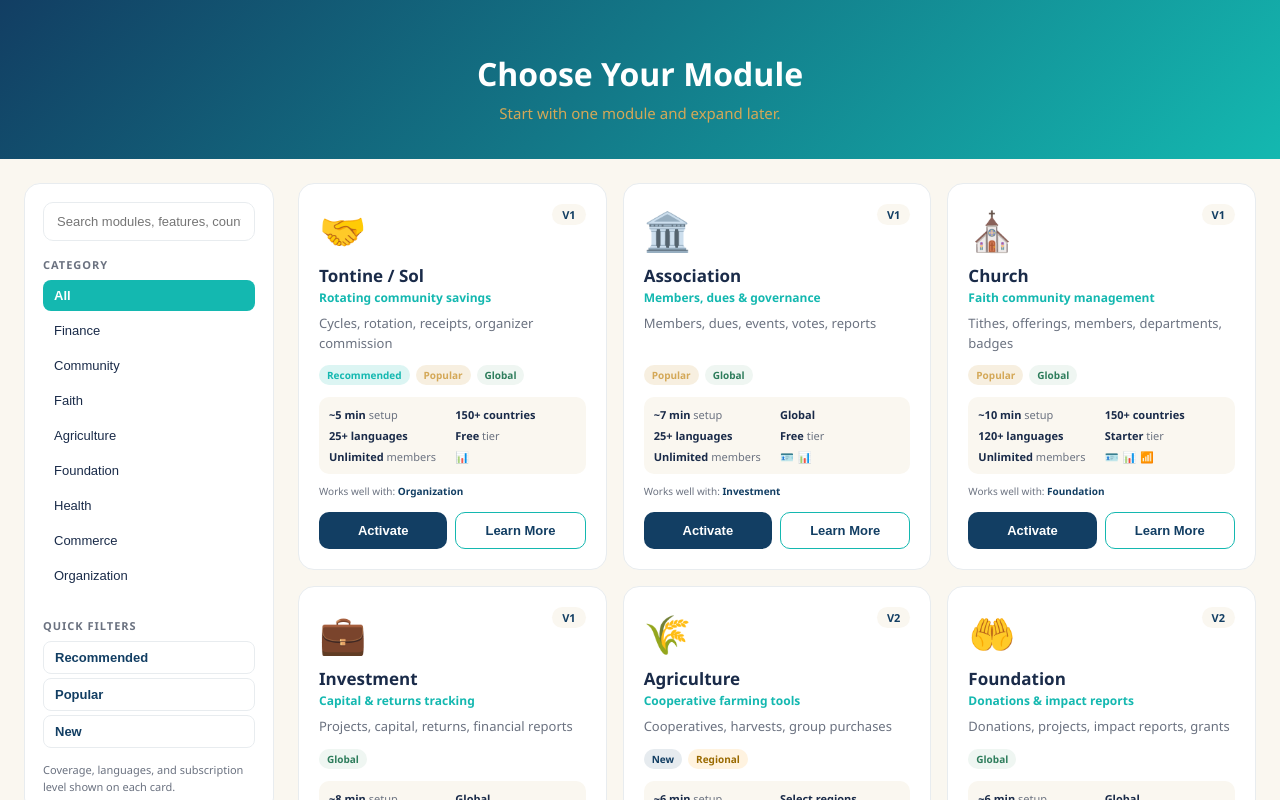
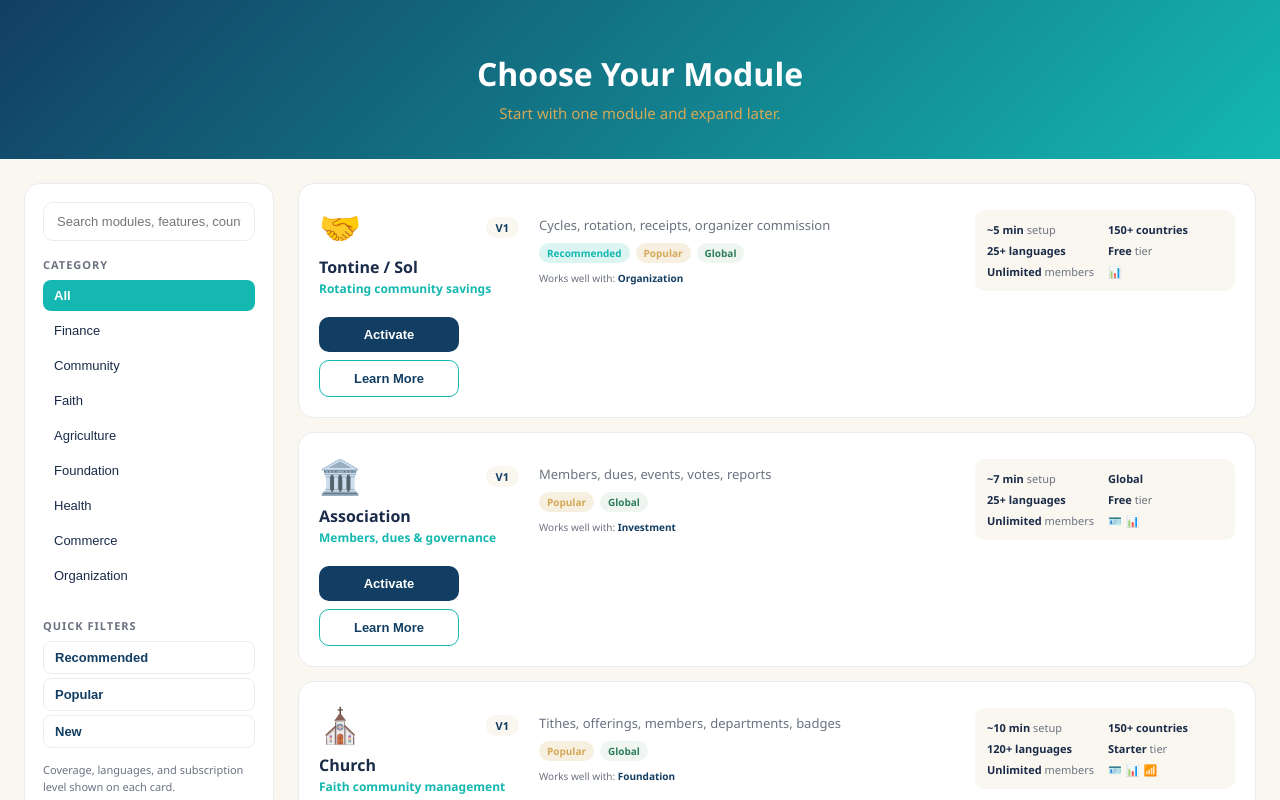
Before and after one commit to Rachelejr/tarsyn-app, a Next.js app: page /workspace/select-module in a window 1280 px wide. Shown: the top 800 px of the page. Built offline with nearby package versions, Linux system fonts and the light colour scheme.

Commit message:
Redesign module cards as wide landscape strips for better aesthetics

```diff
--- a/src/app/workspace/select-module/page.tsx
+++ b/src/app/workspace/select-module/page.tsx
@@ -3,13 +3,12 @@
 import { useState, useMemo } from 'react';
 import { useRouter } from 'next/navigation';
 
-// ── PREMIUM PALETTE — Royal Ocean Blue + Turquoise + Soft Gold ──
 const C = {
-  primary:   '#123E63', // Royal Ocean Blue
+  primary:   '#123E63',
   primaryHover: '#0E5E86',
-  turquoise: '#14B8B0', // Premium Turquoise
-  gold:      '#D4A857', // Soft Gold
-  bg:        '#FAF7F0', // Warm Ivory
+  turquoise: '#14B8B0',
+  gold:      '#D4A857',
+  bg:        '#FAF7F0',
   surface:   '#FFFFFF',
   border:    '#E8ECEF',
   textDark:  '#1A2B49',
@@ -165,27 +164,35 @@ export default function ChooseModulePage() {
             </div>
           </div>
 
-          {/* MODULE GRID */}
-          <div style={{ display: 'grid', gridTemplateColumns: 'repeat(auto-fit, minmax(300px, 1fr))', gap: '16px' }}>
+          {/* MODULE GRID — landscape cards, single wide column */}
+          <div style={{ display: 'flex', flexDirection: 'column', gap: '14px' }}>
             {filtered.map(m => (
-              <div key={m.title} className="module-card" style={{ background: C.surface, border: `1.5px solid ${C.border}`, borderRadius: '16px', padding: '20px', display: 'flex', flexDirection: 'column' }}>
-                <div style={{ display: 'flex', alignItems: 'flex-start', justifyContent: 'space-between', marginBottom: '8px' }}>
-                  <div style={{ fontSize: '38px' }}>{m.icon}</div>
+              <div key={m.title} className="module-card" style={{ background: C.surface, border: `1.5px solid ${C.border}`, borderRadius: '16px', padding: '20px', display: 'flex', alignItems: 'center', gap: '20px', flexWrap: 'wrap' }}>
+
+                <div style={{ flex: '0 0 200px', display: 'flex', flexDirection: 'column' }}>
+                  <div style={{ display: 'flex', alignItems: 'center', justifyContent: 'space-between', marginBottom: '6px' }}>
+                    <div style={{ fontSize: '34px' }}>{m.icon}</div>
                     <span style={{ fontSize: '11px', background: C.bg, color: C.primary, padding: '3px 10px', borderRadius: '20px', fontWeight: 700 }}>{m.version}</span>
                   </div>
-                <h3 style={{ color: C.textDark, fontSize: '17px', fontWeight: 800, margin: '0 0 2px' }}>{m.title}</h3>
-                <p style={{ color: C.turquoise, fontSize: '12px', fontWeight: 600, margin: '0 0 8px' }}>{m.subtitle}</p>
-                <p style={{ color: C.textGris, fontSize: '13px', margin: '0 0 12px', lineHeight: 1.5, flex: 1 }}>{m.desc}</p>
+                  <h3 style={{ color: C.textDark, fontSize: '16px', fontWeight: 800, margin: '0 0 2px' }}>{m.title}</h3>
+                  <p style={{ color: C.turquoise, fontSize: '12px', fontWeight: 600, margin: 0 }}>{m.subtitle}</p>
+                </div>
 
-                <div style={{ display: 'flex', flexWrap: 'wrap', gap: '6px', marginBottom: '12px' }}>
+                <div style={{ flex: '1 1 320px', minWidth: '260px' }}>
+                  <p style={{ color: C.textGris, fontSize: '13px', margin: '0 0 8px', lineHeight: 1.5 }}>{m.desc}</p>
+                  <div style={{ display: 'flex', flexWrap: 'wrap', gap: '6px', marginBottom: '8px' }}>
                     {m.tags.map(tag => (
                       <span key={tag} style={{ fontSize: '10px', background: TAG_STYLES[tag]?.bg || '#F1F1F1', color: TAG_STYLES[tag]?.color || C.textGris, padding: '3px 8px', borderRadius: '10px', fontWeight: 700 }}>
                         {tag}
                       </span>
                     ))}
                   </div>
+                  <p style={{ fontSize: '10px', color: C.textGris, margin: 0 }}>
+                    Works well with: <strong style={{ color: C.primary }}>{m.compatibleWith.join(', ')}</strong>
+                  </p>
+                </div>
 
-                <div style={{ display: 'grid', gridTemplateColumns: '1fr 1fr', gap: '6px', fontSize: '11px', color: C.textGris, marginBottom: '10px', background: C.bg, borderRadius: '10px', padding: '10px' }}>
+                <div style={{ flex: '0 0 260px', display: 'grid', gridTemplateColumns: '1fr 1fr', gap: '6px', fontSize: '11px', color: C.textGris, background: C.bg, borderRadius: '10px', padding: '12px' }}>
                   <div><strong style={{ color: C.textDark }}>{m.setupTime}</strong> setup</div>
                   <div><strong style={{ color: C.textDark }}>{m.countries}</strong></div>
                   <div><strong style={{ color: C.textDark }}>{m.languages}</strong></div>
@@ -198,17 +205,13 @@ export default function ChooseModulePage() {
                   </div>
                 </div>
 
-                <p style={{ fontSize: '10px', color: C.textGris, margin: '0 0 14px' }}>
-                  Works well with: <strong style={{ color: C.primary }}>{m.compatibleWith.join(', ')}</strong>
-                </p>
-
-                <div style={{ display: 'flex', gap: '8px' }}>
+                <div style={{ flex: '0 0 140px', display: 'flex', flexDirection: 'column', gap: '8px' }}>
                   <button className="btn-primary" onClick={() => setActivating(m)}
-                    style={{ flex: 1, padding: '10px', border: 'none', borderRadius: '10px', fontSize: '13px', fontWeight: 700, cursor: 'pointer' }}>
+                    style={{ padding: '10px', border: 'none', borderRadius: '10px', fontSize: '13px', fontWeight: 700, cursor: 'pointer' }}>
                     Activate
                   </button>
                   <button className="btn-secondary" onClick={() => router.push(`/modules/${m.title.toLowerCase().replace(/[^a-z0-9]+/g,'-')}`)}
-                    style={{ flex: 1, padding: '10px', borderRadius: '10px', fontSize: '13px', fontWeight: 600, cursor: 'pointer' }}>
+                    style={{ padding: '10px', borderRadius: '10px', fontSize: '13px', fontWeight: 600, cursor: 'pointer' }}>
                     Learn More
                   </button>
                 </div>
@@ -225,7 +228,6 @@ export default function ChooseModulePage() {
         </div>
       </div>
 
-      {/* ACTIVATION MODAL */}
       {activating && (
         <div style={{ position: 'fixed', inset: 0, background: 'rgba(26,43,73,0.55)', display: 'flex', alignItems: 'center', justifyContent: 'center', zIndex: 1000, padding: '20px' }}>
           <div style={{ background: 'white', borderRadius: '18px', padding: '32px', maxWidth: '420px', width: '100%', textAlign: 'center' }}>
```
Lines whose indentation alone changed are shown as unchanged.
